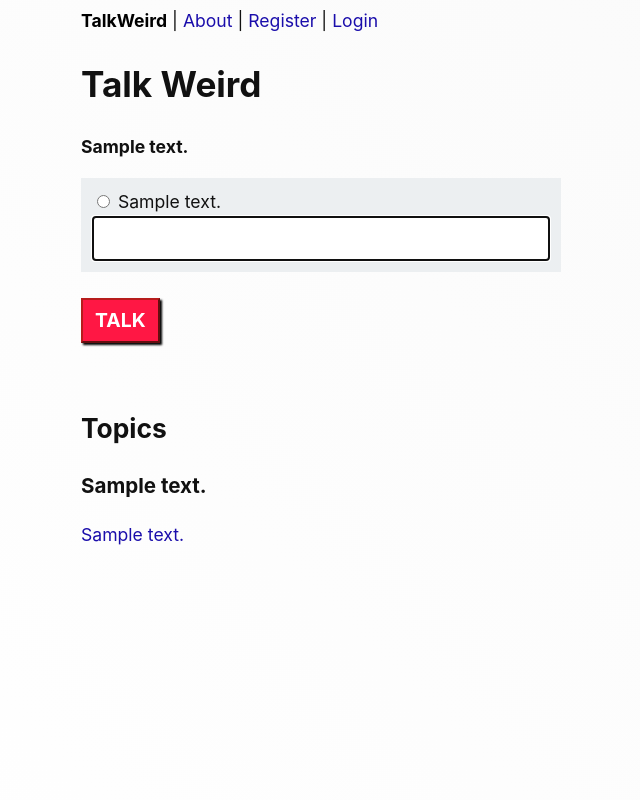
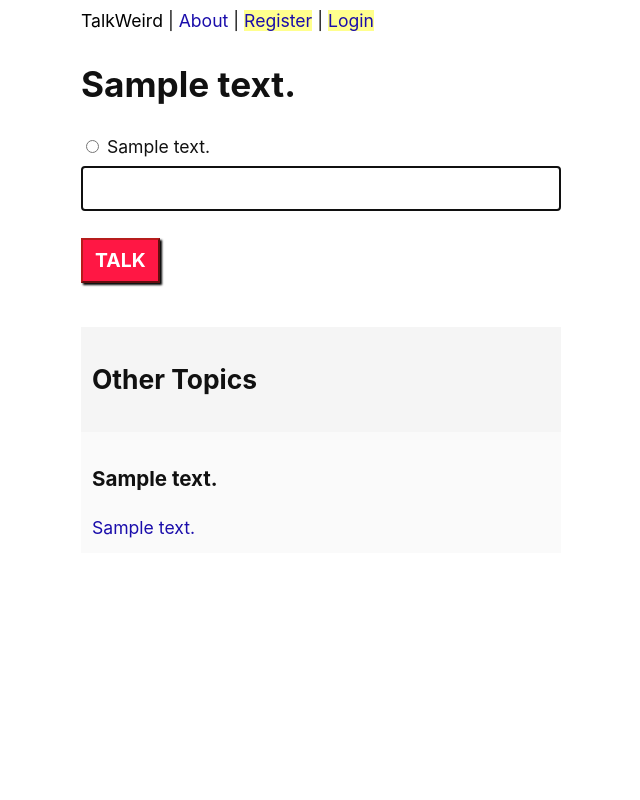
Before and after one commit to c-arthur-hill/questeng, a Django app: page /conversation/question/1/ in a window 1280 px wide. Shown: the whole page, without its empty margins (319-959 px from the left). Run offline with Django 3.2, Linux system fonts and the light colour scheme; tables that the repository leaves empty hold one stand-in row (values such as "Sample post").

Commit message:
1. Re-styled front page. 2. Highlighted register/login

```diff
--- a/questionengine/accounts/templates/login.html
+++ b/questionengine/accounts/templates/login.html
@@ -1,7 +1,7 @@
 {% extends "base.html" %}
 
 {% block header %}Login{% endblock %}
-{% block loginLink %}active{% endblock %}
+{% block loginlink %}active{% endblock %}
 {% block content %}
 {{ form.errors }}
 {{ form.non_field_errors }}
--- a/questionengine/accounts/templates/register.html
+++ b/questionengine/accounts/templates/register.html
@@ -1,7 +1,7 @@
 {% extends 'base.html' %}
 
 {% block header %}Register{% endblock %}
-{% block registerLink %}active{% endblock %}
+{% block registerlink %}active{% endblock %}
 {% block content %}
 <form method="post">
     {% csrf_token %}
--- a/questionengine/chat/templates/base.html
+++ b/questionengine/chat/templates/base.html
@@ -18,13 +18,12 @@
                     <a class="{% block logout %}{% endblock %}" href="{% url 'logout' %}">Logout</a>
                 {% else %}
                     <span> | </span>
-                    <a href="{% if conversation_id %}{% url 'register_id' conversation_id %}{% else %}{% url 'register' %}{% endif %}">Register</a>
+                    <a class="highlight {% block registerlink %}{% endblock %}" href="{% if conversation_id %}{% url 'register_id' conversation_id %}{% else %}{% url 'register' %}{% endif %}">Register</a>
                     <span> | </span>
-                    <a href="{% if conversation_id %}{% url 'login_id' conversation_id %}{% else %}{% url 'login' %}{% endif %}">Login</a>
+                    <a class="highlight {% block loginlink %}{% endblock %}" href="{% if conversation_id %}{% url 'login_id' conversation_id %}{% else %}{% url 'login' %}{% endif %}">Login</a>
     {% endif %}
             </div>
-            <h1 class="h1">{% block header %}{% endblock %}</h1>
-            {% block subheader %}{% endblock %}
+            <h1>{% block header %}{% endblock %}</h1>
 			<div>
 				{% block content %}{% endblock %}
 			</div>
--- a/questionengine/chat/templates/home.html
+++ b/questionengine/chat/templates/home.html
@@ -2,25 +2,18 @@
 
 {% block homelink %}active{% endblock %}
 {% block title %}TalkWeird{% endblock %}
-{% block header %}Talk Weird{% endblock %}
+{% block header %}{{ header }}{% endblock %}
 {% block content %}
-{% for message in messages %}
-    {% if message.question %}
-    <p><strong>{{ message.question.text }}</strong></p>
-    {% else %}
-        <p>{{ message.answer.text }}</p>
-    {% endif %}
-{% endfor %}
 <form action="{% if conversation_id %}{% url 'conversation_id' conversation_id %}{% else %}{% url 'conversation' %}{% endif %}" method="POST">
-    <div class="background-1 padding-10">
     {% csrf_token %}
     {{ form.last_question }}
+    <div class="padding-5-bottom">
         {% for answer_input in form.answer|slice:"1:4" %}
             {{ answer_input }}
         {% endfor %}
         {{ form.answer|first }}
+    </div>
     {{ form.text }}
-    </div>
     <div class="nav">
         <br>
         <input class="submit-button" type="submit" value="TALK">
@@ -33,12 +26,16 @@
 </form>
 <br>
 {% if topics %}
-    <h2>Topics</h2>
+    <div class="background-2 overflow-hidden padding-10">
+        <h2>Other Topics</h2>
+    </div>
+    <div class="background-1 padding-10">
         {% for topic in topics %}
             <h3>{{ topic.description }}</h3>
             {% for icebreaker in topic.top_questions %}
             <a href="{% if conversation_id %}{% url 'question_id' conversation_id icebreaker.id %}{% else %}{% url 'question' icebreaker.id %}{% endif %}">{{ icebreaker.text }}</a><br>
             {% endfor %}
         {% endfor %}
+    </div>
 {% endif %}
 {% endblock %}
--- a/questionengine/chat/views.py
+++ b/questionengine/chat/views.py
@@ -45,6 +45,7 @@ def different_question(request, question_id=0, conversation_id=None):
         else:
             context['messages'] = [message]
             context['empty_messages'] = True
+        context['header'] = question
         context['topics'] = Topic.objects.all()
         context['show_save_message'] = True
         return render(request, 'home.html', context)
@@ -57,7 +58,31 @@ def create_conversation(request):
         context['form'] = AnswerForm(placeholder='Type something weird')
         context['show_topics'] = False
         context['topics'] = Topic.objects.all()
+        context['header'] = 'Talk Weird'
         return render(request, 'home.html', context)
+    if request.method == 'POST':
+        answer = AnswerForm(request.POST)
+        answer.save()
+        conversation = Conversation()
+        if request.user.is_authenticated():
+            conversation.user = request.user()
+        conversation.save()
+        message = Message()
+        message.conversation = conversation
+        message.is_user_auth = True
+        message.answer = answer
+        message.save()
+        # eventually check fo similar existing questions
+        question = Question()
+        question.text = get_next_question(answer.text)
+        question.conversation = conversation
+        question.is_user_auth = False
+        question.save()
+        next_message = Message()
+        next_message.conversation = conversation
+        next_message.question = question
+        next_message.save()
+        return redirect('conversation_id', conversation_id=conversation_id)
 
 def new_message(request, conversation_id=None, last_message=None, show_topics=False):
     # displays message history or posts new response
--- a/questionengine/static/style.css
+++ b/questionengine/static/style.css
@@ -6,7 +6,6 @@ body {
     color: #111;
     line-height: 1.5;
     font-size: 1.1em;
-    background: linear-gradient(45deg, #FFFFFF, #FAFAFA);
 }
 
 th, td, input, textarea {
@@ -27,6 +26,10 @@ input[type=text], input[type=submit] {
 
 .full-width {
     width: 100%;
+}
+
+.overflow-hidden {
+    overflow: hidden;
 }
 
 h3, .h3-height {
@@ -68,7 +71,6 @@ a:hover {
 a.active {
     color: #000000;
     text-decoration: none;
-    font-weight: bold;
 }
 
 .column {
@@ -78,11 +80,19 @@ a.active {
 }
 
 .background-1 {
-    background-color: #ECEFF1;
+    background-color: #FAFAFA;
+}
+
+.background-2 {
+    background-color: #F5F5F5;
 }
 
 .padding-10 {
     padding: .625em;
+}
+
+.padding-5-bottom {
+    padding-bottom: .3125em;
 }
 
 .submit-button {
@@ -93,3 +103,7 @@ a.active {
     margin-right: 4px;
     font-weight: bold;
 }
+
+.highlight {
+    background-color: #FFFF8D;
+}
```
Also changed, not shown: questionengine/chat/static/style.css (+17 -3 lines). Lines whose indentation alone changed are shown as unchanged.
